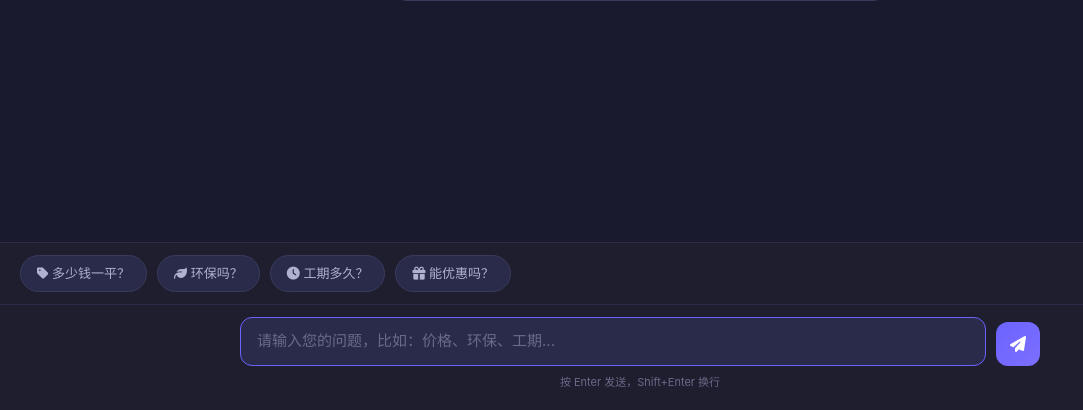
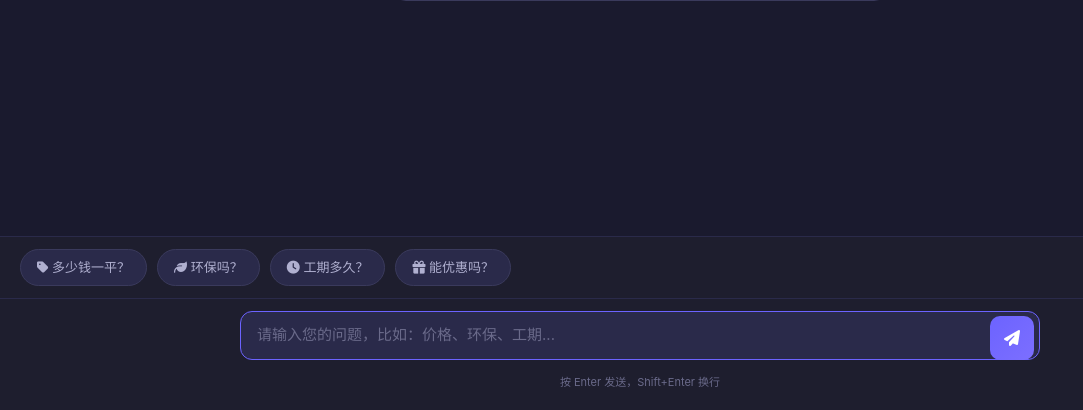
Before and after one commit to LowCc33/localrag-cs, a FastAPI app: page /customer in a window 1280 px wide. Shown: the part 390-800 px from the top of the page, without its empty margins (0-1083 px from the left). Run offline with FastAPI, Linux system fonts and the light colour scheme; some libraries are stand-ins or nearby versions.

Commit message:
fix: 输入框宽度异常（飞书webview flex兼容问题）
问题：飞书内置浏览器打开客服页面，输入框只有2-3个字宽就换行。
根因：textarea用flex:1撑宽度，飞书webview内核对flex布局兼容有问题，
     导致输入框宽度退回到默认值。

修复：把输入区从flex布局改成传统布局
- input-container: position: relative（作为定位参照）
- input-box: width: 100% + padding-right: 60px（给按钮留位置）
- send-btn: position: absolute + right: 6px + bottom: 6px（绝对定位在右下角）

兼容性最好，所有浏览器都能正常显示。

```diff
--- a/templates/customer.html
+++ b/templates/customer.html
@@ -241,16 +241,15 @@
         .input-container {
             max-width: 800px;
             margin: 0 auto;
-            display: flex;
-            gap: 10px;
-            align-items: flex-end;
+            position: relative;
         }
         .input-box {
-            flex: 1;
+            width: 100%;
+            box-sizing: border-box;
             background: #2a2a4a;
             border: 1px solid #3a3a5c;
             border-radius: 12px;
-            padding: 12px 16px;
+            padding: 12px 60px 12px 16px;
             color: #e0e0e0;
             font-size: 15px;
             outline: none;
@@ -268,11 +267,14 @@
             color: #6a6a8a;
         }
         .send-btn {
+            position: absolute;
+            right: 6px;
+            bottom: 6px;
             width: 44px;
             height: 44px;
             background: linear-gradient(135deg, #6c63ff, #7c6fff);
             border: none;
-            border-radius: 12px;
+            border-radius: 10px;
             color: #fff;
             font-size: 16px;
             cursor: pointer;
```
